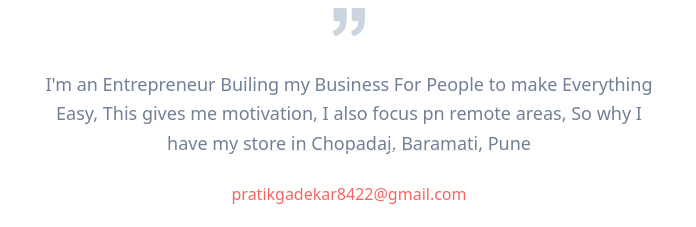
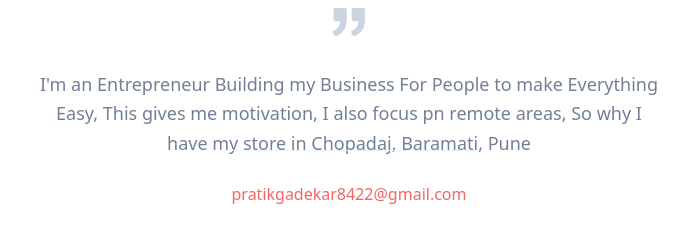
Before and after one commit to PGEnterprises0/PGEnterprise, a plain HTML site: page index.html in a window 1280 px wide. Shown: the part 922-1149 px from the top of the page, 291-987 px from the left. Drawn offline with nearby package versions, Linux system fonts and the light colour scheme.

Commit message:
Update index.html

```diff
--- a/index.html
+++ b/index.html
@@ -51,7 +51,7 @@
             <svg xmlns="http://www.w3.org/2000/svg" fill="currentColor" class="inline-block w-8 h-8 text-gray-400 mb-8" viewBox="0 0 975.036 975.036">
               <path d="M925.036 57.197h-304c-27.6 0-50 22.4-50 50v304c0 27.601 22.4 50 50 50h145.5c-1.9 79.601-20.4 143.3-55.4 191.2-27.6 37.8-69.399 69.1-125.3 93.8-25.7 11.3-36.8 41.7-24.8 67.101l36 76c11.6 24.399 40.3 35.1 65.1 24.399 66.2-28.6 122.101-64.8 167.7-108.8 55.601-53.7 93.7-114.3 114.3-181.9 20.601-67.6 30.9-159.8 30.9-276.8v-239c0-27.599-22.401-50-50-50zM106.036 913.497c65.4-28.5 121-64.699 166.9-108.6 56.1-53.7 94.4-114.1 115-181.2 20.6-67.1 30.899-159.6 30.899-277.5v-239c0-27.6-22.399-50-50-50h-304c-27.6 0-50 22.4-50 50v304c0 27.601 22.4 50 50 50h145.5c-1.9 79.601-20.4 143.3-55.4 191.2-27.6 37.8-69.4 69.1-125.3 93.8-25.7 11.3-36.8 41.7-24.8 67.101l35.9 75.8c11.601 24.399 40.501 35.2 65.301 24.399z"></path>
             </svg>
-            <p class="leading-relaxed text-lg">I'm an Entrepreneur Builing my Business For People to make Everything Easy, This gives me motivation, I also focus pn remote areas, So why I have my store in Chopadaj, Baramati, Pune</p>
+            <p class="leading-relaxed text-lg">I'm an Entrepreneur Building my Business For People to make Everything Easy, This gives me motivation, I also focus pn remote areas, So why I have my store in Chopadaj, Baramati, Pune</p>
             <br>
             <a class="text-red-500 p-2 w-full pt-8 mt-8 border-t border-gray-200 text-center">pratikgadekar8422@gmail.com</a>
             <br>
```
